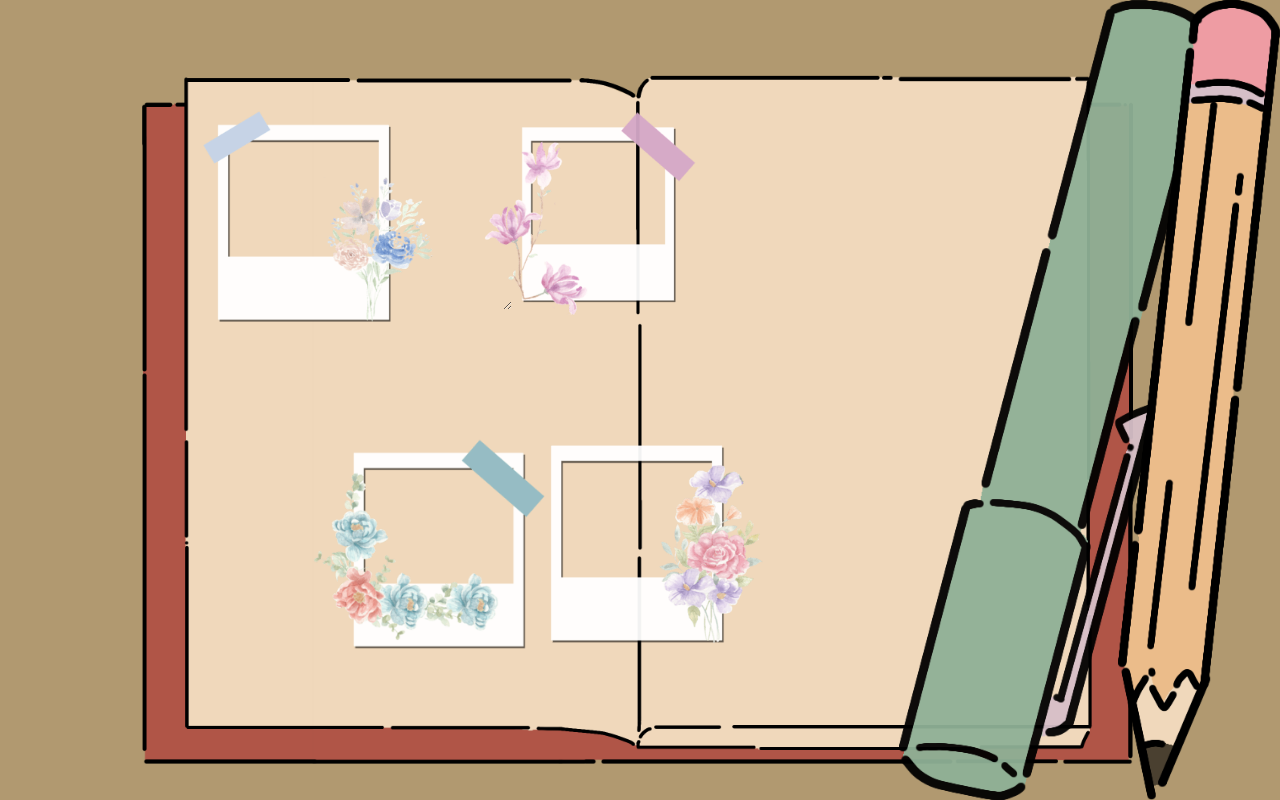
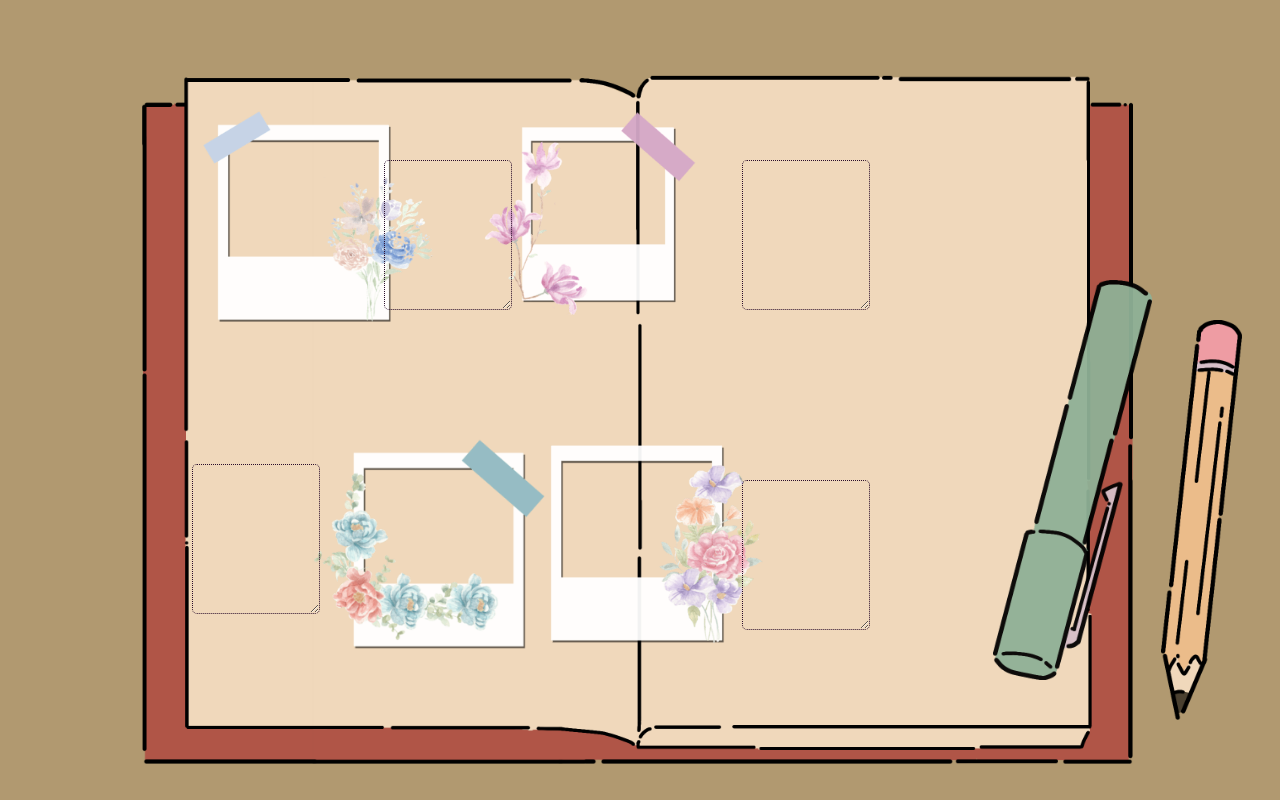
Before and after one commit to annaeyoon/journey-journal, a website built with Vite: page viteirvinehacksproject/scrapbook.html in a window 1280 px wide. Shown: the top 800 px of the page. Built offline with nearby package versions, Linux system fonts and the light colour scheme; a web font is replaced by a local one.

Commit message:
Changing scrapbook

```diff
--- a/viteirvinehacksproject/scrapbook.html
+++ b/viteirvinehacksproject/scrapbook.html
@@ -14,6 +14,12 @@
 
             <label for="message">Message:</label>
             <textarea id="message" name="message" rows="4" cols="50"></textarea>
+            <label for="message1">Message:</label>
+            <textarea id="message1" name="message" rows="4" cols="50"></textarea>
+            <label for="message2">Message:</label>
+            <textarea id="message2" name="message" rows="4" cols="50"></textarea>
+            <label for="message3">Message:</label>
+            <textarea id="message3" name="message" rows="4" cols="50"></textarea>
             <img src="public/assets/pen.png" id="pen">
             <img src="public/assets/pencil.png" id="pencil">
             <img src="public/assets/polaroidblue.png" class="polaroid" id="polaroid-one">
--- a/viteirvinehacksproject/src/scrapbook.css
+++ b/viteirvinehacksproject/src/scrapbook.css
@@ -53,7 +53,7 @@ body {
 
 input[type="text"], textarea {
     width: 10%; /* Makes the text box take up full width */
-    border: 0px dotted #2a0d2b;
+    border: 1px dotted #2a0d2b;
     border-radius: 5px;
     position: absolute;
     z-index: 5;
@@ -66,19 +66,42 @@ input[type="text"], textarea {
     line-height: 15px;
 }
 
+#message1 {
+    left: 58%;
+    top: 20%;
+}
+
+#message2 {
+    left: 58%;
+    top: 60%;
+}
+
+#message3 {
+    left: 15%;
+    top: 58%;
+}
+
 #pen {
     position:absolute;
-    height: 100%;
+    height: 50%;
     z-index: 1;
-    right: 5%;
+    right: 10%;
+    bottom: 15%;
     transition: transform 0.3s ease, filter 1s ease;;
     opacity: 95%;
 }
 
+#pen:hover {
+    transform: scale(1.03);
+    opacity: 100%;
+    filter: drop-shadow(4px 4px 10px rgba(49, 1, 12, 0.5));
+}
+
 #pencil {
     position:absolute;
-    height:  100%;
-    right: 0%;
+    height: 50%;
+    right: 3%;
+    bottom: 10%;
     z-index: 1;
     transition: transform 0.3s ease, filter 1s ease;;
 }
```
